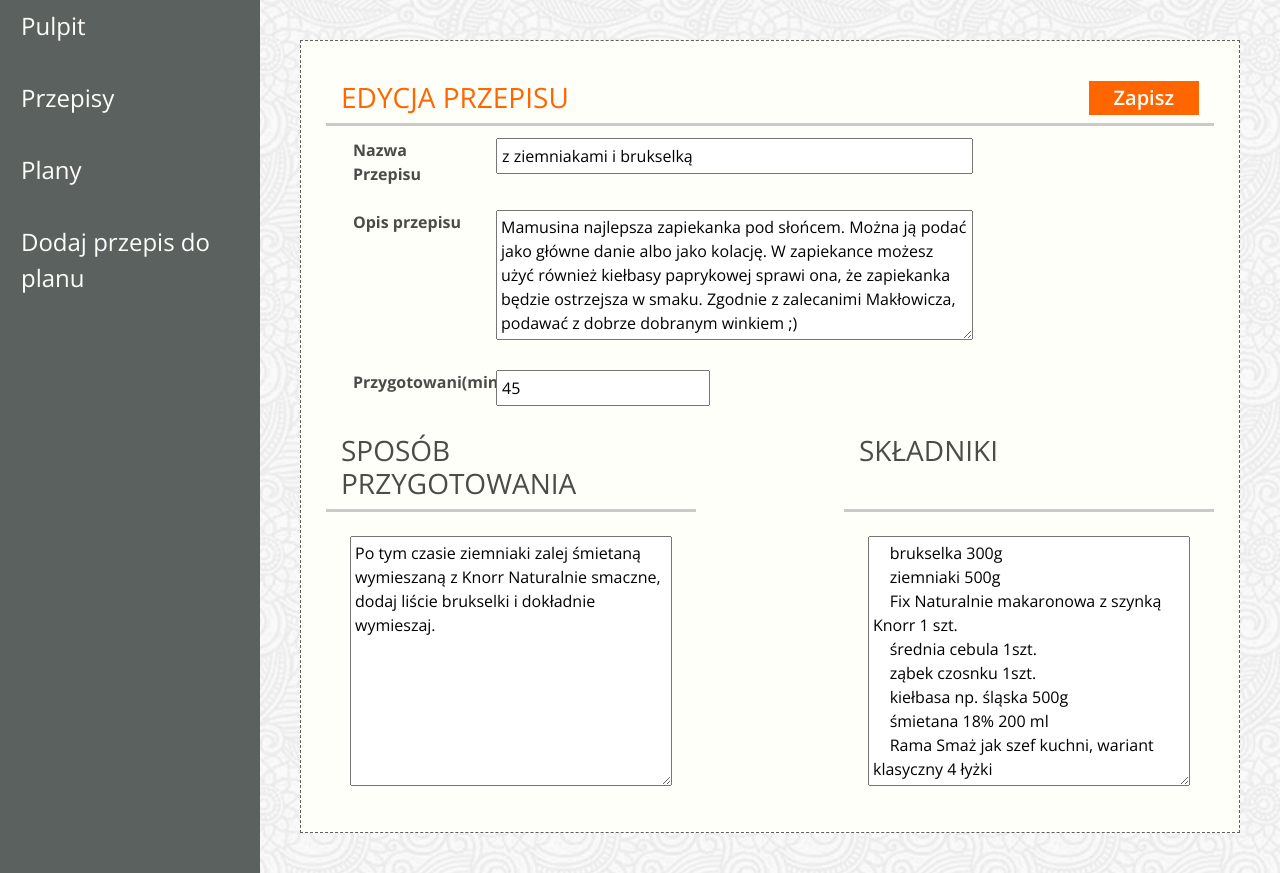
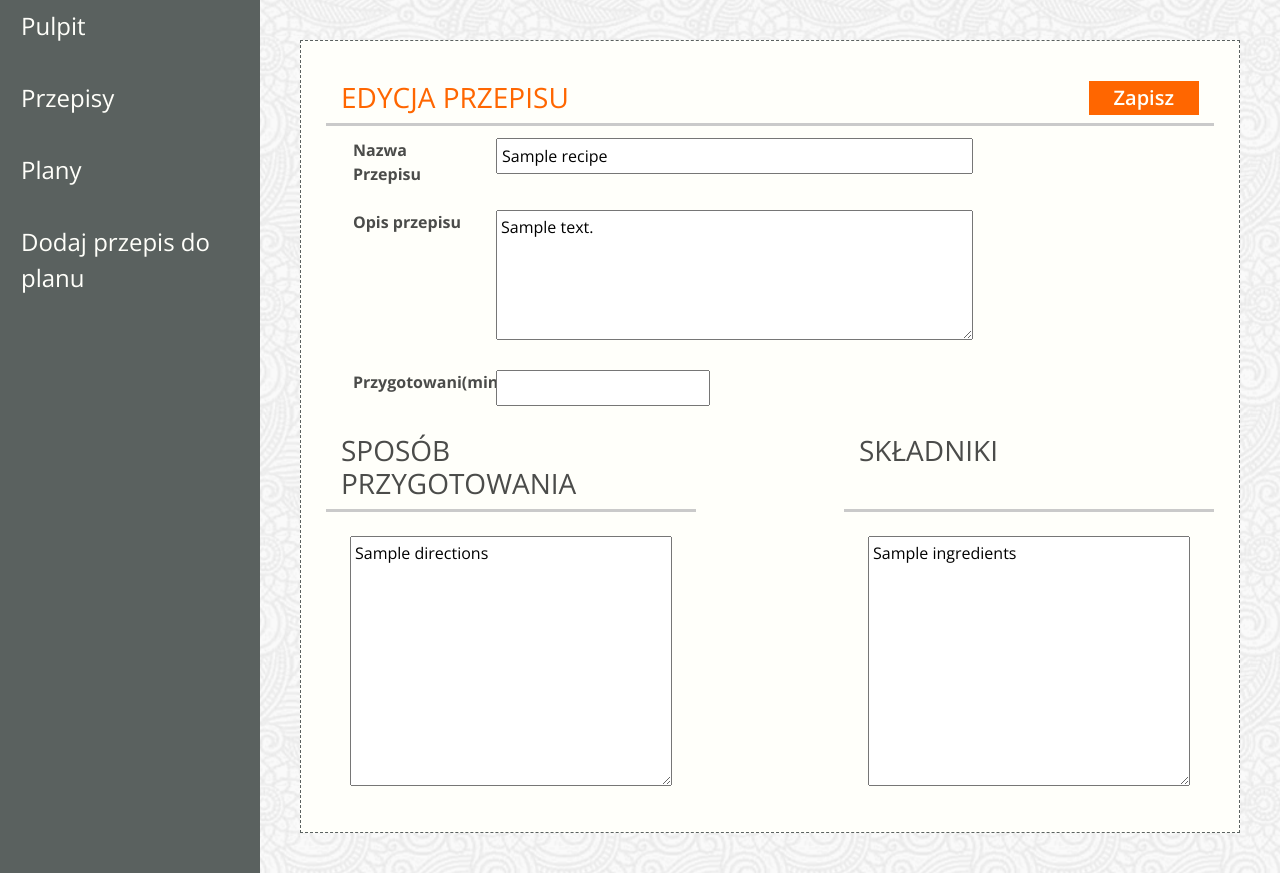
Before and after one commit to Samekmat/ScrumLab, a Django app: template jedzonko/templates/app-edit-recipe.html in a window 1280 px wide. Shown: the part 84-957 px from the top of the page. Run offline with Django 3.2, Linux system fonts and the light colour scheme; the template is opened without the code that fills it: most values are stand-ins (such as "Sample title", 1, 10 or a date in 2020); some libraries are stand-ins or nearby versions; some web fonts are replaced.

Commit message:
recipe edition form

```diff
--- a/jedzonko/templates/app-edit-recipe.html
+++ b/jedzonko/templates/app-edit-recipe.html
@@ -8,30 +8,31 @@
             <div class="col"><h3 class="color-header text-uppercase">Edycja
                 przepisu</h3></div>
             <div class="col d-flex justify-content-end mb-2">
-                <button type="submit"
+                <button type="submit" form="form-edit-recipe"
                         class="btn btn-color rounded-0 pt-0 pb-0 pr-4 pl-4">
                     Zapisz
                 </button>
             </div>
         </div>
-
+        <form method="POST" id="form-edit-recipe">
+            {% csrf_token %}
         <table class="table borderless">
             <tbody>
             <tr class="d-flex">
                 <th scope="row" class="col-2">Nazwa Przepisu</th>
                 <td class="col-7">
-                    <input class="w-100 p-1" value="z ziemniakami i brukselką">
+                    <input class="w-100 p-1" type="text" value="{{ recipe.name }}">
                 </td>
             </tr>
             <tr class="d-flex">
                 <th scope="row" class="col-2">Opis przepisu</th>
-                <td class="col-7"><textarea class="w-100 p-1" rows="5">Mamusina najlepsza zapiekanka pod słońcem. Można ją podać jako główne danie albo jako kolację. W zapiekance możesz użyć również kiełbasy paprykowej sprawi ona, że zapiekanka będzie ostrzejsza w smaku. Zgodnie z zalecanimi Makłowicza, podawać z dobrze dobranym winkiem ;)</textarea>
+                <td class="col-7"><textarea class="w-100 p-1" rows="5">{{ recipe.description }}</textarea>
                 </td>
             </tr>
             <tr class="d-flex">
                 <th scope="row" class="col-2">Przygotowani(minuty)</th>
                 <td class="col-3">
-                    <input class="p-1" type="number" value="45">
+                    <input class="p-1" type="number" value="{{ recipe.preparation_time }}">
                 </td>
             </tr>
             </tbody>
@@ -46,24 +47,16 @@
         </div>
         <div class="row d-flex">
             <div class="col-5 p-4">
-                <textarea class="w-100 p-1" rows="10">Po tym czasie ziemniaki zalej śmietaną wymieszaną z Knorr Naturalnie smaczne, dodaj liście brukselki i dokładnie wymieszaj.</textarea>
+                <textarea class="w-100 p-1" rows="10">{{ recipe.directions }}</textarea>
             </div>
             <div class="col-2"></div>
 
             <div class="col-5 p-4">
-                                    <textarea class="w-100 p-1" rows="10">
-    brukselka 300g
-    ziemniaki 500g
-    Fix Naturalnie makaronowa z szynką Knorr 1 szt.
-    średnia cebula 1szt.
-    ząbek czosnku 1szt.
-    kiełbasa np. śląska 500g
-    śmietana 18% 200 ml
-    Rama Smaż jak szef kuchni, wariant klasyczny 4 łyżki
-    gałązka tymianku 1 szt.
-                                    </textarea>
+                <textarea class="w-100 p-1" rows="10">{{ recipe.ingredients }}</textarea>
             </div>
+            <input type="hidden" name="id" value="{{ recipe.id }}">
         </div>
+        </form>
     </div>
 </div>
 {% endblock content %}
--- a/jedzonko/views.py
+++ b/jedzonko/views.py
@@ -1,7 +1,7 @@
 from datetime import datetime
 
 from django.core.paginator import Paginator, PageNotAnInteger, EmptyPage
-from django.shortcuts import render, redirect
+from django.shortcuts import render, redirect, get_object_or_404
 from django.views import View
 from jedzonko.models import Recipe, Plan, Dayname, Recipeplan, Page
 import random
@@ -86,7 +86,8 @@ class RecipeAddView(View):
 
 class RecipeModifyView(View):
     def get(self, request, id):
-        return render(request, "app-edit-recipe.html")
+        recipe = get_object_or_404(Recipe, pk=id)
+        return render(request, "app-edit-recipe.html", {'recipe': recipe})
 
 
 class PlanDetailView(View):
```
